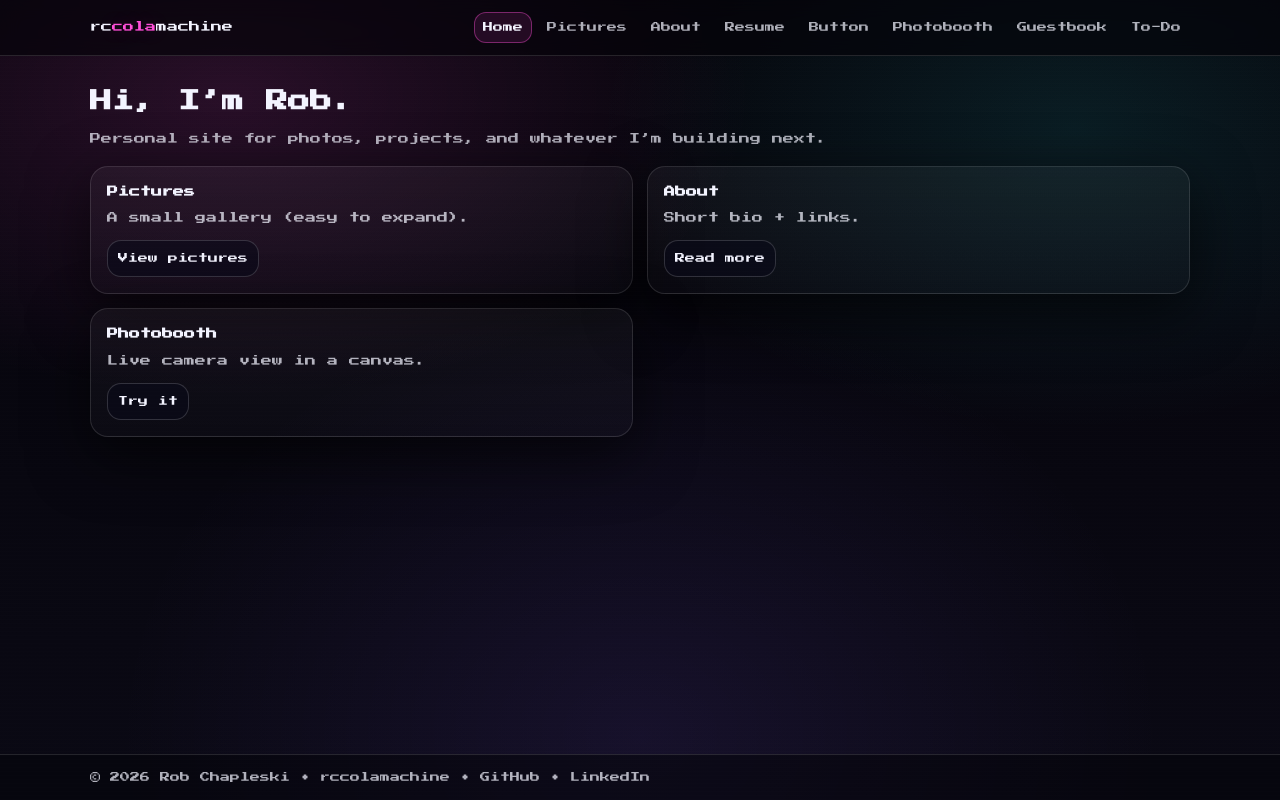
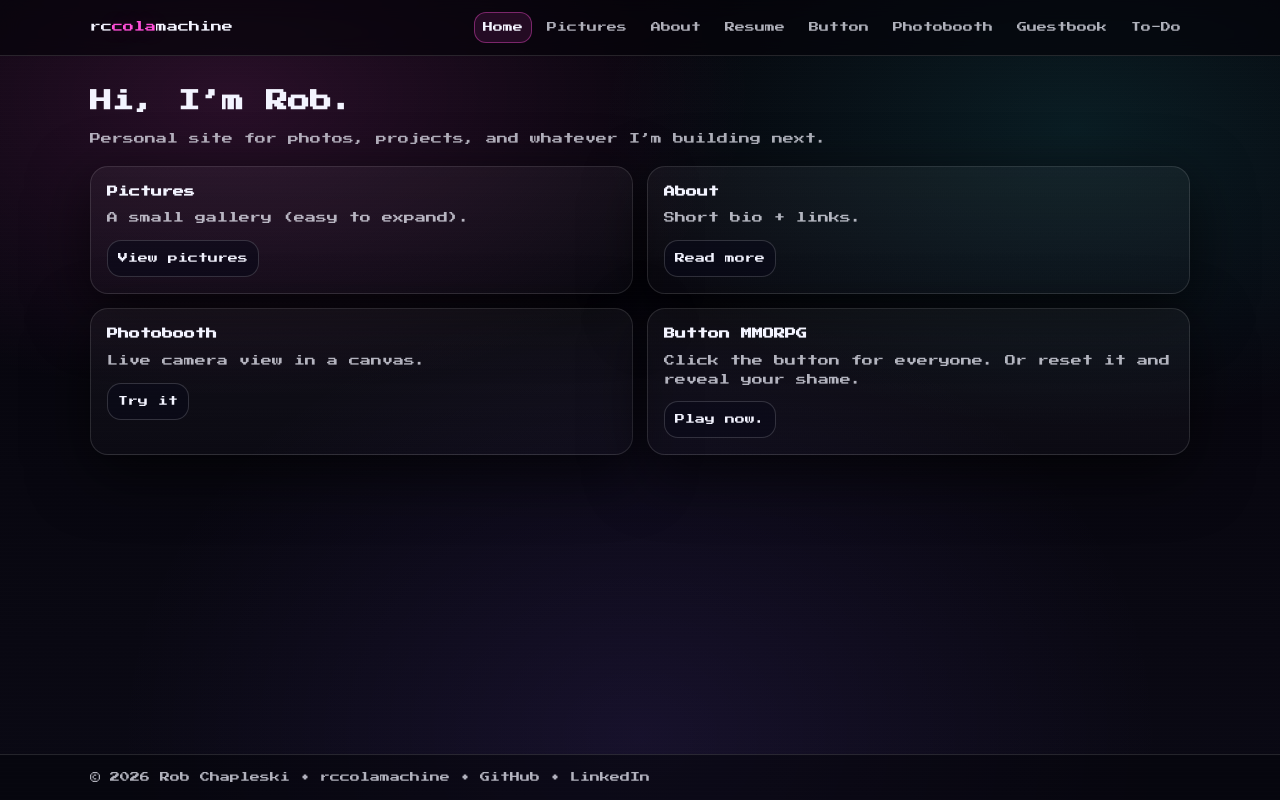
Before and after one commit to rccolamachine/project-site, a Next.js app: page / in a window 1280 px wide. Built offline with nearby package versions, Linux system fonts and the light colour scheme.

Commit message:
adding button link to Home

```diff
--- a/app/page.js
+++ b/app/page.js
@@ -32,6 +32,16 @@ export default function Home() {
             Try it
           </Link>
         </div>
+
+        <div className="card">
+          <h2>Button MMORPG</h2>
+          <p>
+            Click the button for everyone. Or reset it and reveal your shame.
+          </p>
+          <Link className="btn" href="/button">
+            Play now.
+          </Link>
+        </div>
       </div>
     </section>
   );
```
